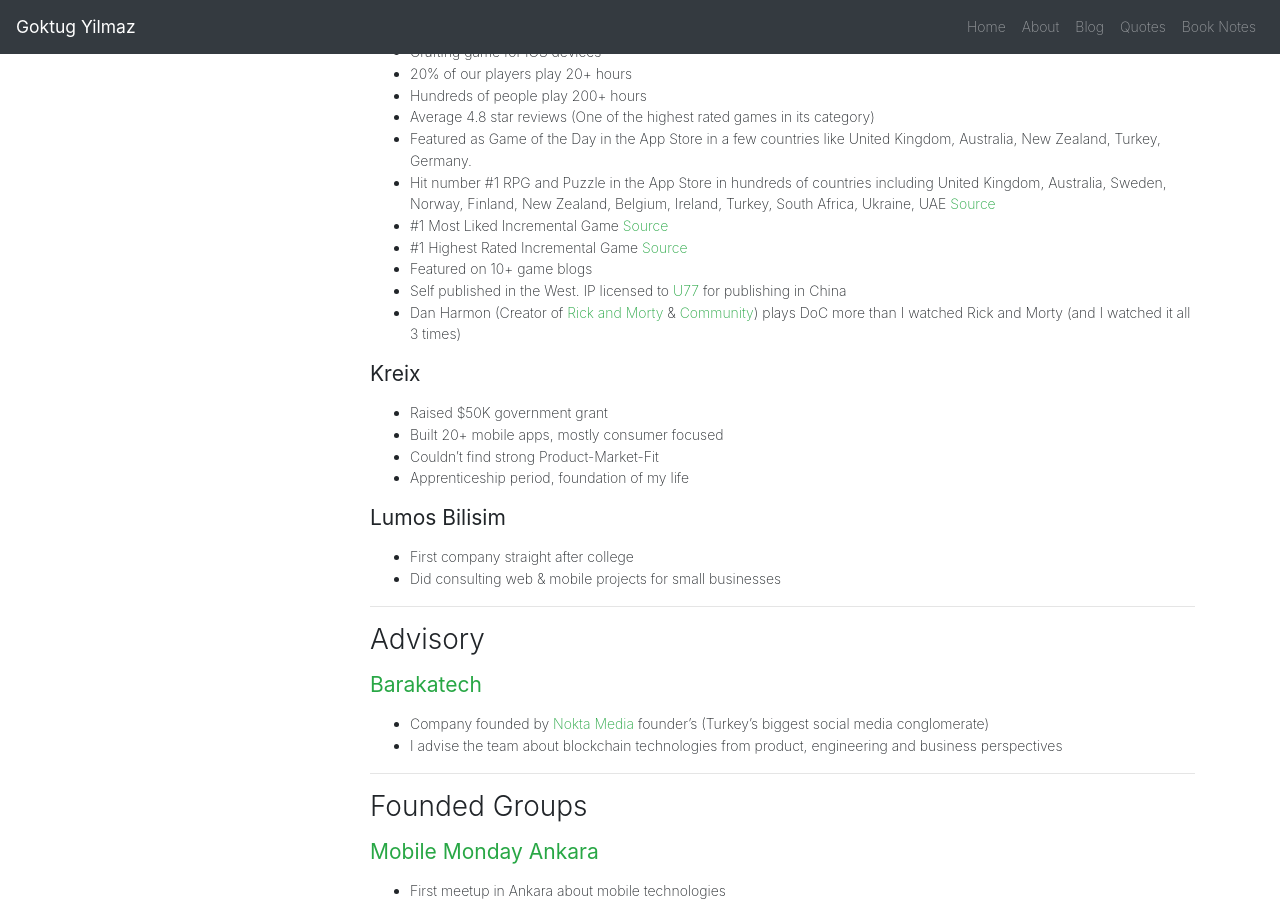
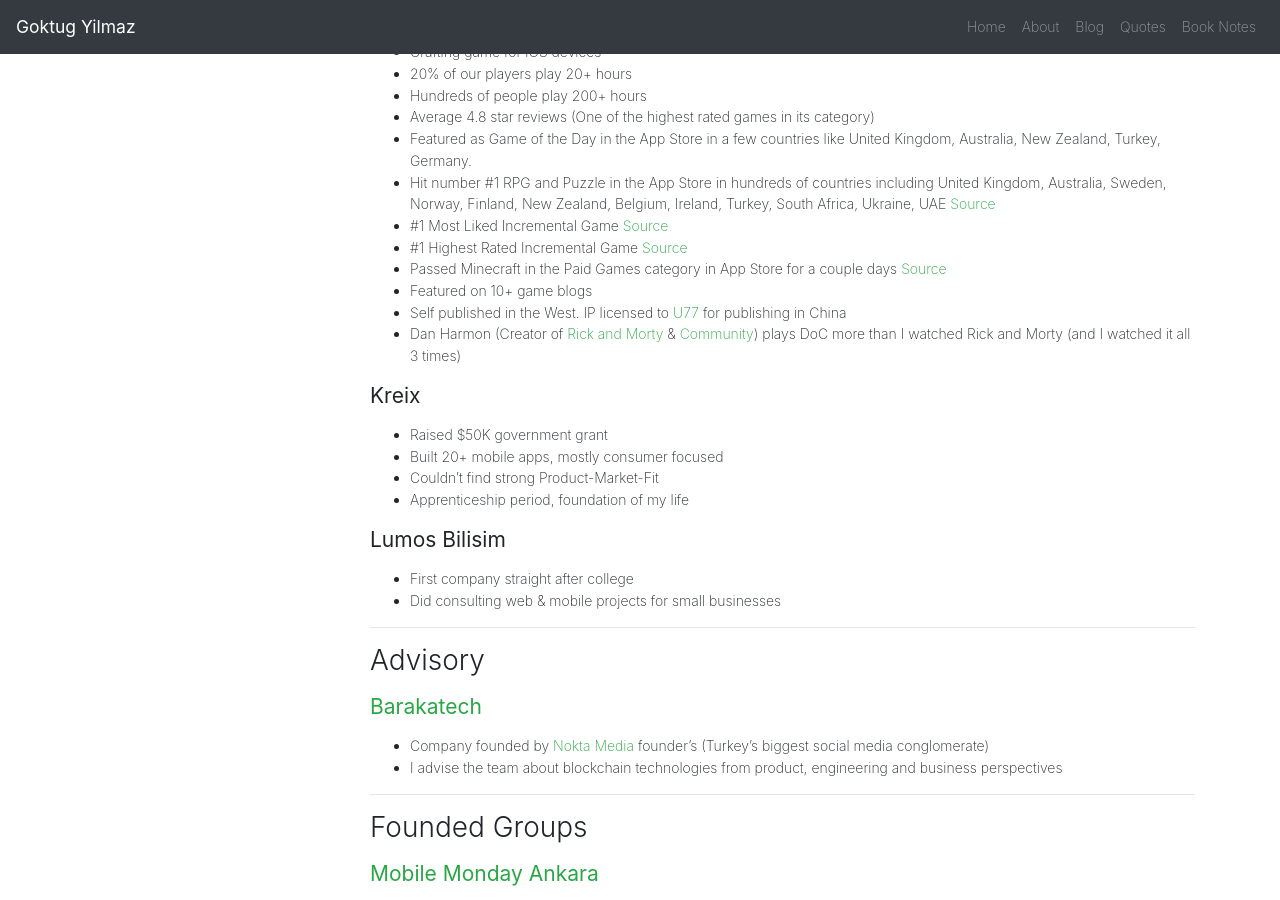
Before and after one commit to Esqarrouth/goktugyil.github.io, a Jekyll site: the page built from _pages/about.md, in a window 1280 px wide and 900 px high, scrolled down 1199 px. Built offline with Jekyll 4.4.1, drawn with Linux system fonts in a browser that asks for light colours; our own code applies the rules of GitHub Pages for plain Markdown files.

Commit message:
Update about.md

```diff
--- a/_pages/about.md
+++ b/_pages/about.md
@@ -57,6 +57,7 @@ We’re working on various projects in the cryptocurrency space. These include:
 ">Source</a>
 - \#1 Most Liked Incremental Game <a href="http://incrementalgame.com/">Source</a>
 - \#1 Highest Rated Incremental Game <a href="https://plaza.dsolver.ca/games">Source</a>
+- Passed Minecraft in the Paid Games category in App Store for a couple days <a href="https://prnt.sc/ik55qr">Source</a>
 - Featured on 10+ game blogs
 - Self published in the West. IP licensed to <a href="https://www.taptap.com/app/74868">U77</a> for publishing in China
 - Dan Harmon (Creator of <a href="https://www.imdb.com/title/tt2861424/">Rick and Morty</a> & <a href="https://www.imdb.com/title/tt1439629/">Community</a>) plays DoC more than I watched Rick and Morty (and I watched it all 3 times)
```
